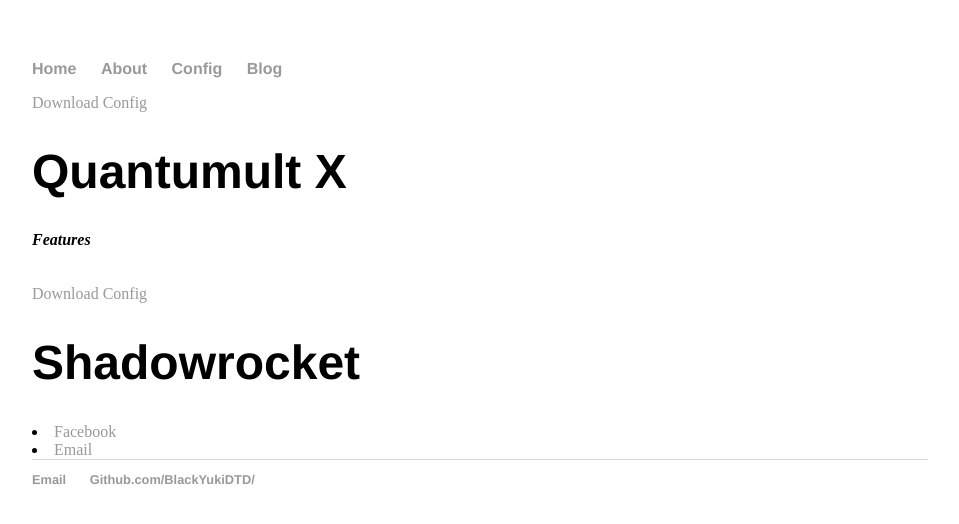
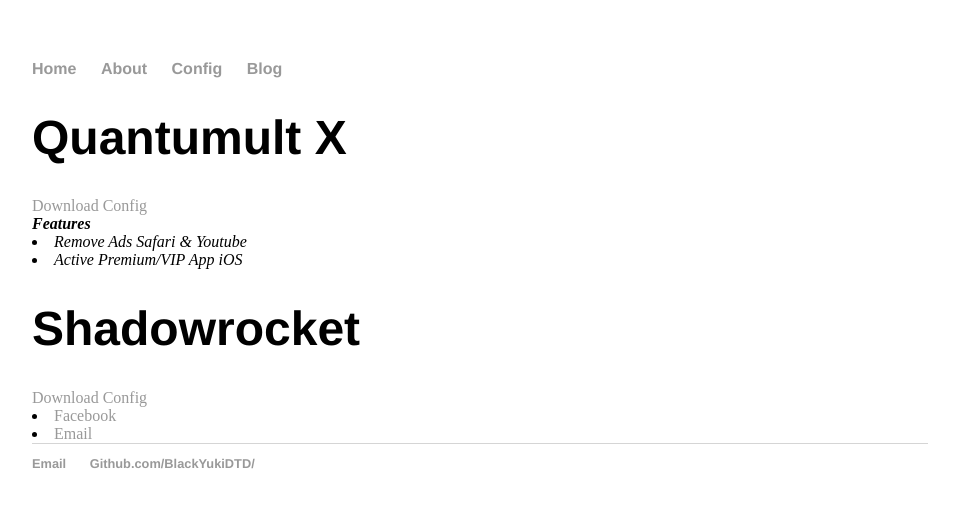
Before and after one commit to BlackYukiDTD/BlackYukiDTD.github.io, a Jekyll site: the page built from config/index.html, in a window 1280 px wide. Shown: the top 524 px of the page, without its empty margins (160-1119 px from the left). Built offline with Jekyll 4.4.1, drawn with Linux system fonts in a browser that asks for light colours.

Commit message:
Update index.html

```diff
--- a/config/index.html
+++ b/config/index.html
@@ -4,16 +4,15 @@ title: Config Quantumult X & Shadowrocket
 ---
 
 	<div class="config">
-		<a href="#" class="download" title="Download CV as PDF">Download Config</a>
-					<h1>Quantumult X</h1>
+				<h1>Quantumult X</h1><a href="#" class="download" title="Download CV as PDF">Download Config</a>
 					<address>
 					<strong>Features</strong><br>
-					<a - Remove Ads Safari & Youtube</a><br>
-					<a - Active Premium/VIP App iOS</a><br>
+					<li>Remove Ads Safari & Youtube<br></li>
+					<li>Active Premium/VIP App iOS<br></li>
 					</address>
 
-     		<a href="#" class="download" title="Download CV as PDF">Download Config</a>
-					<h1>Shadowrocket</h1>
+
+				<h1>Shadowrocket</h1><a href="#" class="download" title="Download CV as PDF">Download Config</a>
 					<li><a href="https://www.facebook.com/duongtien.dat.56">Facebook</a></li>
 					<li><a href="mailto:lil.love195@gmail.com">Email</a></li>
 
```
